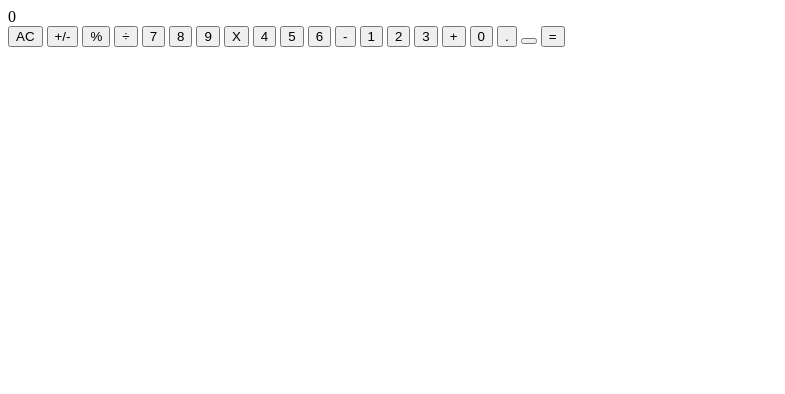
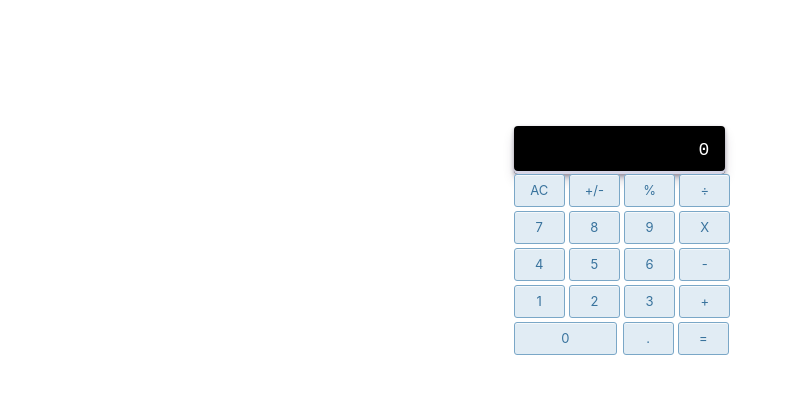
Before and after one commit to Kingsbu/cal-panneking, a plain HTML site: page index.html in a window 1280 px wide. Shown: the whole page, without its empty margins (0-785 px from the left). Drawn offline with Linux system fonts and the light colour scheme.

Commit message:
update: styled the calculator

```diff
--- a/index.html
+++ b/index.html
@@ -8,35 +8,46 @@
     <link rel="stylesheet" href="style.css">
 </head>
 <body>
-    <div class="calculator">
+    <div class="calculator-containter">
         <div class="display">
-            <span>0</span>
+            0
         </div>
 
         <div class="digits">
+            <div class="sixth-row">
+                <button class="button clear-all-button operators">AC</button>
+                <button class="button change-sign-button operators">+/-</button>
+                <button class="button percentage-button operators">%</button>
+                <button class="button division-button operators">÷</button>
+        </div>
 
-          <button class="operators">AC</button>
-          <button class="operators">+/-</button>
-          <button class="operators">%</button>
-          <button class="operators">÷</button>
-          <button>7</button>
-          <button>8</button>
-          <button>9</button>
-          <button class="operators">X</button>
-          <button>4</button>
-          <button>5</button>
-          <button>6</button>
-          <button class="operators">-</button>
-          <button>1</button>
-          <button>2</button>
-          <button>3</button>
-          <button class="operators"> + </button>
-          <button>0</button>
-          <button class="operators">.</button>
-          <button class="operators"></button>
-          <button class="operators">=</button>
+        <div class="fourth-row">
+            <button class="button button-7">7</button>
+            <button class="button button-8">8</button>
+            <button class="button button-9">9</button>
+            <button class="button multiplication-button operators">X</button>
+        </div>
 
+        <div class="third-row">
+            <button class="button button-4">4</button>
+            <button class="button button-5">5</button>
+            <button class="button button-6">6</button>
+            <button class="button minus-button operators">-</button>
         </div>
+
+        <div class="second-row">
+            <button class="button button-1">1</button>
+            <button class="button button-2">2</button>
+            <button class="button button-3">3</button>
+            <button class="button plus-button operators"> + </button>
+        </div>
+
+        <div class="first-row">
+            <button class="button button-0">0</button>
+            <button class="button decimal-pointer-button">.</button>
+            <button class="button equal-button operators">=</button>
+        </div>
+
     </div>
 </body>
 </html>
--- a/style.css
+++ b/style.css
@@ -0,0 +1,96 @@
+.calculator-containter {
+    margin: auto;
+    width: 20%;
+    margin-top: 10%;
+}
+
+
+
+/* CSS */
+.display {
+    align-items: center;
+    appearance: none;
+    background-color: black;
+    border-radius: 4px;
+    border-width: 0;
+    box-shadow: rgba(45, 35, 66, 0.4) 0 2px 4px,rgba(45, 35, 66, 0.3) 0 7px 13px -3px,#D6D6E7 0 -3px 0 inset;
+    box-sizing: border-box;
+    color: white;
+    cursor: pointer;
+    display: inline-flex;
+    font-family: "JetBrains Mono",monospace;
+    height: 48px;
+    justify-content: flex-end;
+    line-height: 1;
+    list-style: none;
+    overflow: hidden;
+    padding-left: 16px;
+    padding-right: 16px;
+    position: relative;
+    text-align: left;
+    text-decoration: none;
+    transition: box-shadow .15s,transform .15s;
+    user-select: none;
+    -webkit-user-select: none;
+    touch-action: manipulation;
+    white-space: nowrap;
+    will-change: box-shadow,transform;
+    font-size: 18px;
+    width: 16.5vw;
+}
+
+.display:focus {
+    box-shadow: #D6D6E7 0 0 0 1.5px inset, rgba(45, 35, 66, 0.4) 0 2px 4px, rgba(45, 35, 66, 0.3) 0 7px 13px -3px, #D6D6E7 0 -3px 0 inset;
+}
+
+.button {
+    background-color: #e1ecf4;
+    border-radius: 3px;
+    border: 1px solid #7aa7c7;
+    box-shadow: rgba(255, 255, 255, .7) 0 1px 0 0 inset;
+    box-sizing: border-box;
+    width: 4vw;
+    color: #39739d;
+    cursor: pointer;
+    display: inline-block;
+    font-family: -apple-system,system-ui,"Segoe UI","Liberation Sans",sans-serif;
+    font-size: 13px;
+    font-weight: 400;
+    line-height: 1.15385;
+    margin: 0;
+    outline: none;
+    padding: 8px .8em;
+    position: relative;
+    text-align: center;
+    text-decoration: none;
+    user-select: none;
+    -webkit-user-select: none;
+    touch-action: manipulation;
+    vertical-align: baseline;
+    white-space: nowrap;
+    margin-bottom: 0.3vw;
+}
+
+.button-0 {
+    width: 8.1vw;
+}
+
+.decimal-pointer-button {
+    margin-left: 0.1vw;
+}
+
+.button:hover,
+.button:focus {
+    background-color: #b3d3ea;
+    color: #2c5777;
+}
+
+.button:focus {
+    box-shadow: 0 0 0 4px rgba(0, 149, 255, .15);
+}
+
+.button:active {
+    background-color: #a0c7e4;
+    box-shadow: none;
+    color: #2c5777;
+}
```
